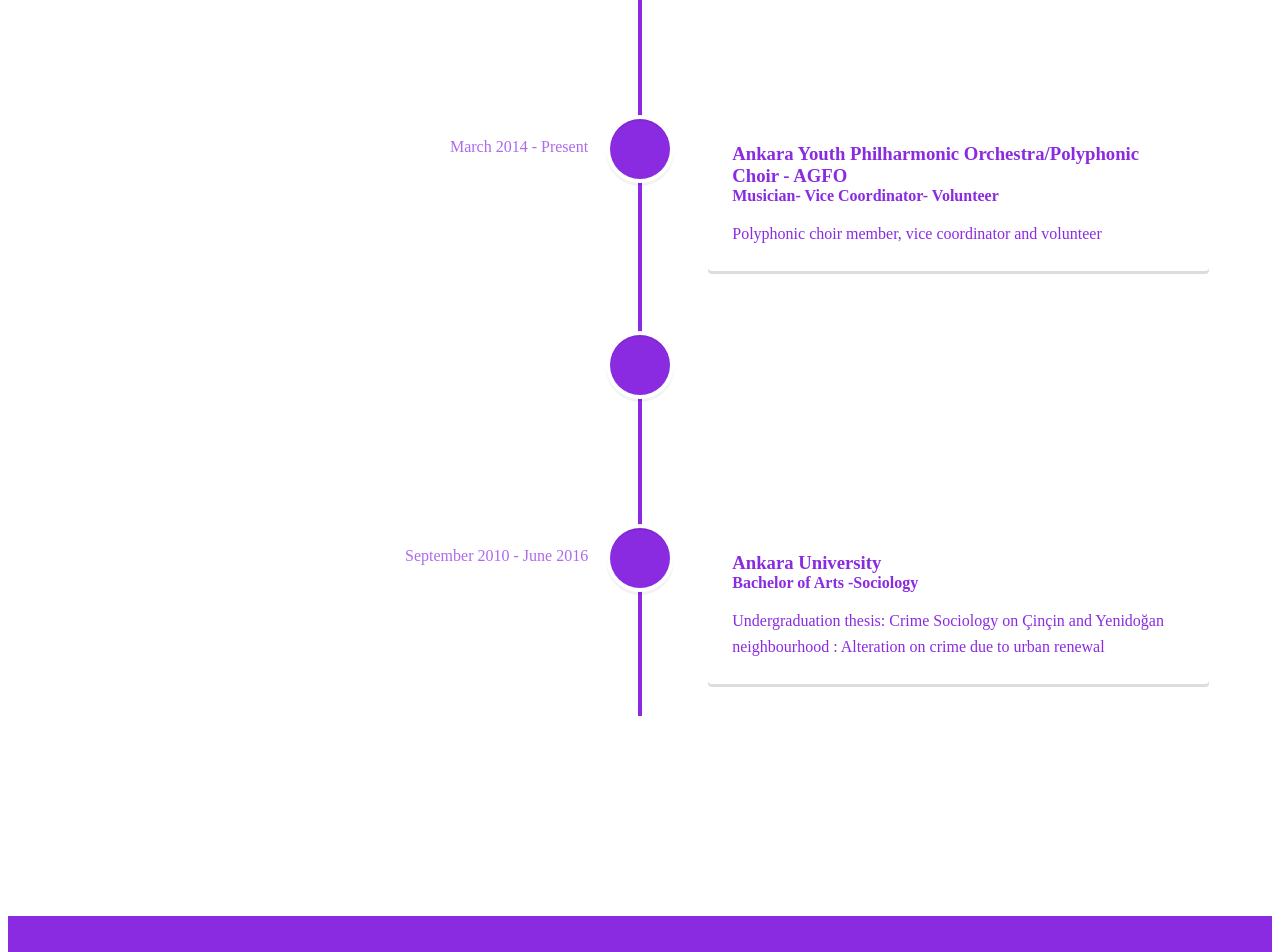
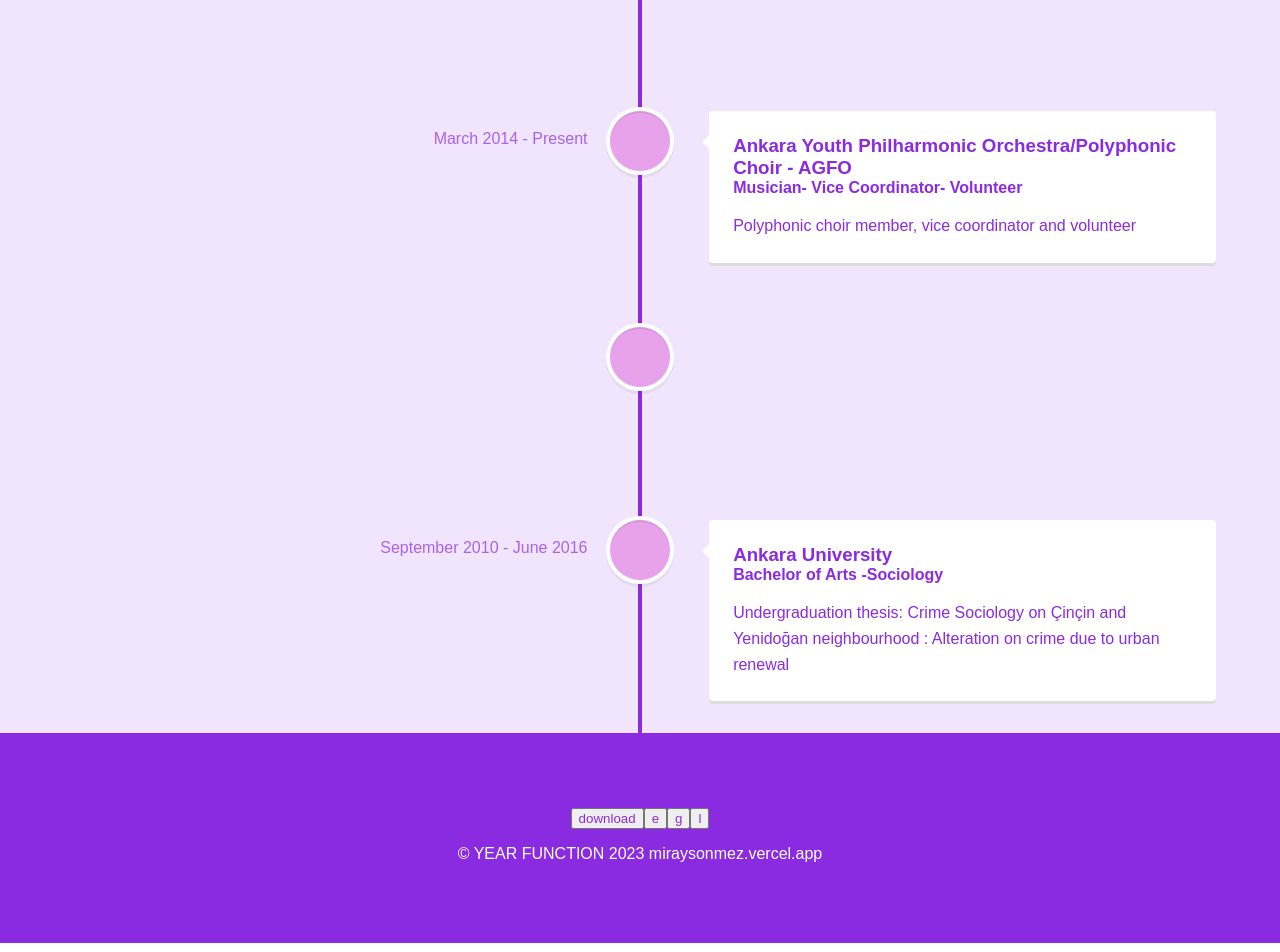
Before and after one commit to chiturca/portfolio, a React (Create React App) app: page /experience in a window 1280 px wide. Shown: the part 1040-1992 px from the top of the page. Built offline with nearby package versions, Linux system fonts and the light colour scheme.

Commit message:
Style: color fix

```diff
--- a/src/App.scss
+++ b/src/App.scss
@@ -1,3 +1,16 @@
+.App {
+  width: 100%;
+  height: auto;
+  display: flex;
+  flex-direction: column;
+  font-family: Arial, Helvetica, sans-serif;
+  background-color: rgb(240, 229, 252);
+}
+
+body {
+  padding: 0;
+  margin: 0;
+}
 * {
   color: blueviolet;
 }
--- a/src/components/Footer/index.scss
+++ b/src/components/Footer/index.scss
@@ -7,15 +7,14 @@
     align-items: center;
     flex-direction: column;
     padding-top: 10px;
-    margin-top: 200px;
   }
 
-  .socialMedia svg {
-    color: white;
-    margin: 20px;
-    font-size: 70px;
-    cursor: pointer;
-  }
+  // .socialMedia svg {
+  //   color: white;
+  //   margin: 20px;
+  //   font-size: 70px;
+  //   cursor: pointer;
+  // }
 
   .footer p {
     color: white;
--- a/src/containers/Experience/index.tsx
+++ b/src/containers/Experience/index.tsx
@@ -9,7 +9,7 @@
         <VerticalTimelineElement
           className="vertical-timeline-element--education"
           date="September 2022 - February 2023"
-          iconStyle={{ background: 'blueviolet', color: '#fff' }}>
+          iconStyle={{ background: '#e8a2eb', color: '#fff' }}>
           <h3 className="vertical-timeline-element-title">Re:Coded Bootcamp</h3>
           <h4 className="vertical-timeline-element-subtitle">Web Development</h4>
           <p>Frontend Web Developer</p>
@@ -56,7 +56,7 @@
         <VerticalTimelineElement
           className="vertical-timeline-element--work"
           date="March 2014 - Present"
-          iconStyle={{ background: 'blueviolet', color: '#fff' }}>
+          iconStyle={{ background: '#e8a2eb', color: '#fff' }}>
           <h3 className="vertical-timeline-element-title">
             Ankara Youth Philharmonic Orchestra/Polyphonic Choir - AGFO
           </h3>
@@ -68,7 +68,7 @@
         <VerticalTimelineElement
           className="vertical-timeline-element--education"
           date="September 2013 - March 2014"
-          iconStyle={{ background: 'blueviolet', color: '#fff' }}>
+          iconStyle={{ background: '#e8a2eb', color: '#fff' }}>
           <h3 className="vertical-timeline-element-title">
             Nicolaus Copernicus University-Poland Torun
           </h3>
@@ -78,7 +78,7 @@
         <VerticalTimelineElement
           className="vertical-timeline-element--education"
           date="September 2010 - June 2016"
-          iconStyle={{ background: 'blueviolet', color: '#fff' }}>
+          iconStyle={{ background: '#e8a2eb', color: '#fff' }}>
           <h3 className="vertical-timeline-element-title">Ankara University</h3>
           <h4 className="vertical-timeline-element-subtitle">Bachelor of Arts -Sociology</h4>
           <p>
```
Also changed, not shown: src/components/ProjectItem/index.scss (deleted), src/index.scss (deleted).
